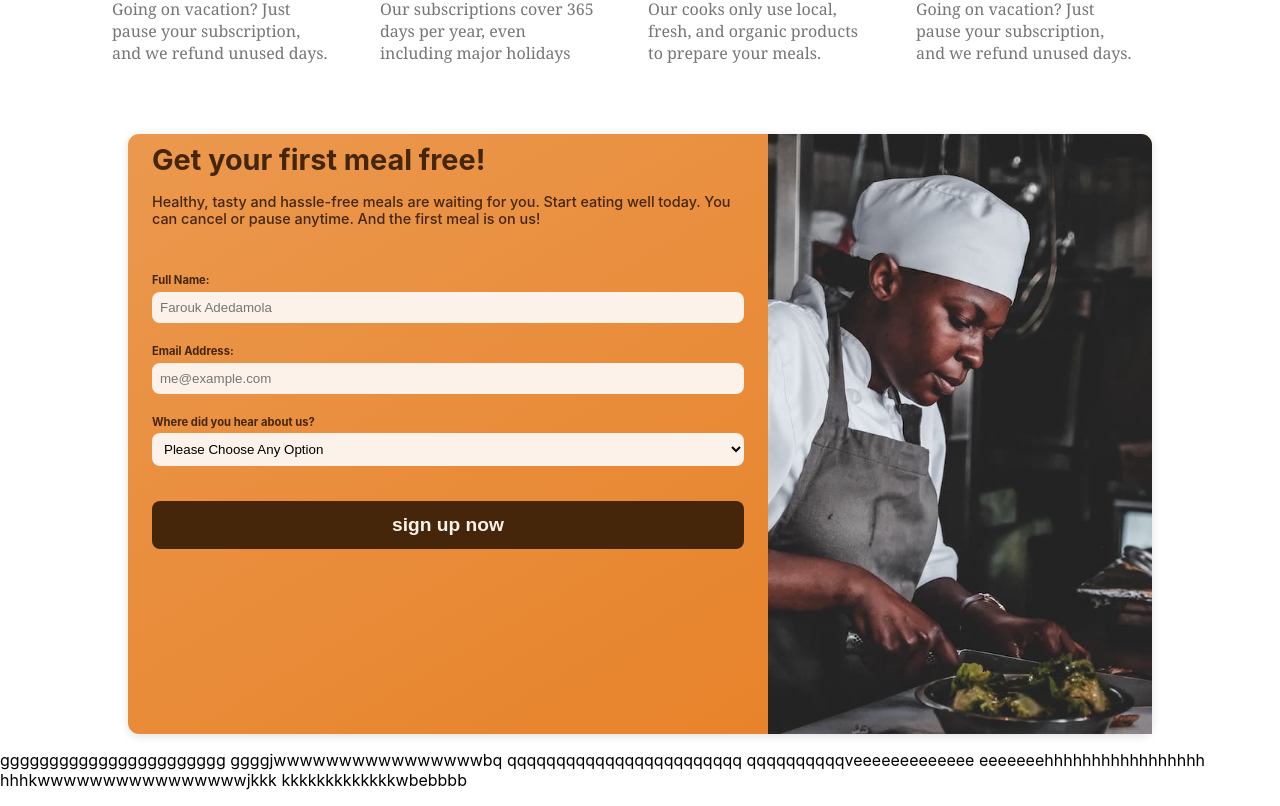
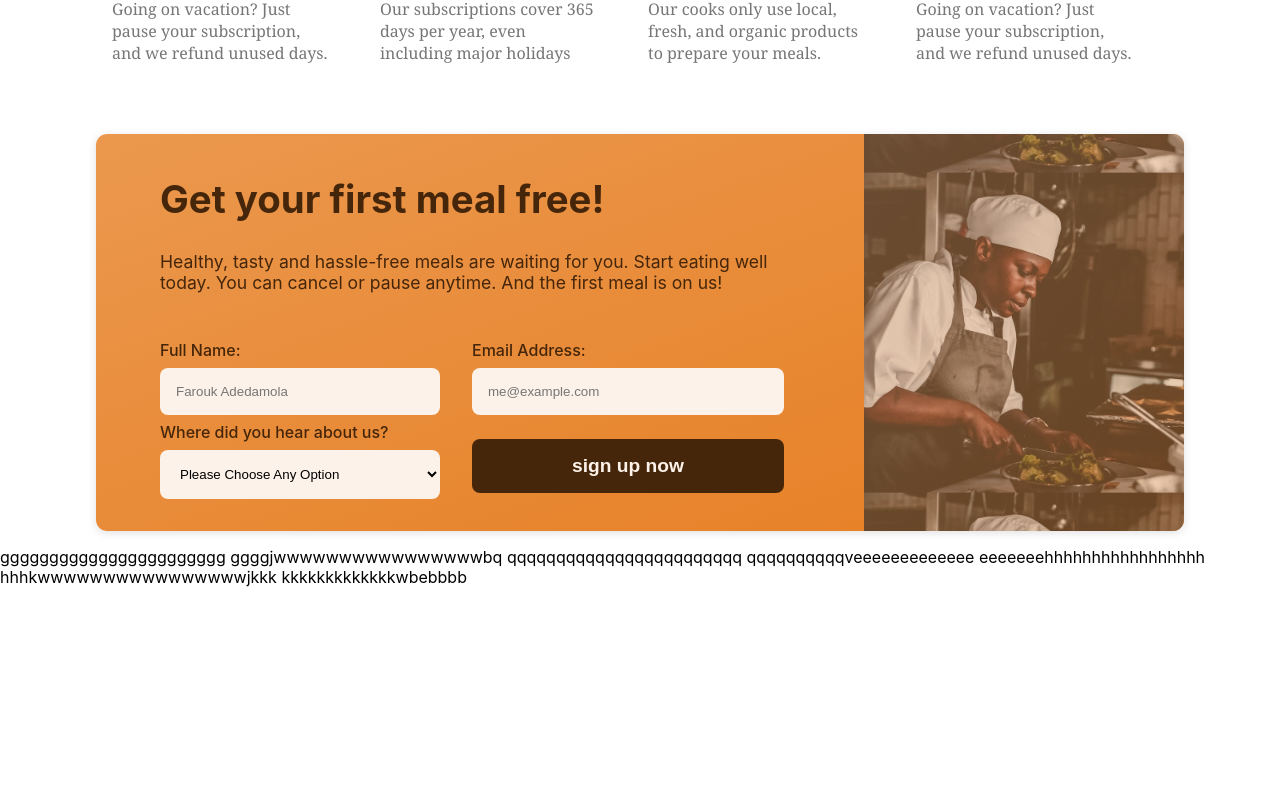
Before and after one commit to Farouk-Adedamola/OmniFood-clone, a React (Create React App) app: page / in a window 1280 px wide. Shown: the part 3831-4637 px from the top of the page. After the commit the page ends 4434 px from the top, so only its background shows below. Built offline with nearby package versions, Linux system fonts and the light colour scheme.

Commit message:
new changes

```diff
--- a/src/Components/Card/Card.js
+++ b/src/Components/Card/Card.js
@@ -37,6 +37,7 @@ const Card = () => {
               </p>
             </div>
             <form onSubmit={submitHandler}>
+              <div className={`${classes.each} && ${classes.special}`}>
                 <label>Full Name: </label>
                 <input
                   type="text"
@@ -44,6 +45,8 @@ const Card = () => {
                   placeholder="farouk adedamola"
                   onChange={(e) => setName(e.target.value)}
                 />
+              </div>
+              <div className={classes.each}>
                 <label>Email Address: </label>
                 <input
                   className={classes.email}
@@ -52,6 +55,8 @@ const Card = () => {
                   placeholder="me@example.com"
                   onChange={(e) => setEmail(e.target.value)}
                 />
+              </div>
+              <div className={`${classes.each} && ${classes.special}`}>
                 <label>Where did you hear about us? </label>
                 <select name="find" id="">
                   <option value="">please choose any option</option>
@@ -61,7 +66,10 @@ const Card = () => {
                   <option value="">facebook ad</option>
                   <option value="">others</option>
                 </select>
+              </div>
+              <div className={classes.each}>
                 <button type="submit">sign up now</button>
+              </div>
             </form>
           </div>
         </main>
--- a/src/Components/Card/Card.module.css
+++ b/src/Components/Card/Card.module.css
@@ -5,9 +5,6 @@
 
   background-image: linear-gradient(to right bottom, #eb984e, #e67e22);
   box-shadow: rgba(99, 99, 99, 0.2) 0px 2px 8px 0px;
-}
-
-.main {
 }
 
 .section img {
@@ -23,7 +20,7 @@
 }
 
 .texts {
-  padding: 8px 0 1.4rem 0;
+  padding: 10px 0 1.4rem 0;
 }
 
 .texts h1 {
@@ -41,15 +38,20 @@
 }
 
 form {
+  padding-bottom: 1rem;
+}
+
+.each {
   display: flex;
   flex-direction: column;
+  padding-top: 0.5rem;
+  line-height: 2.2rem;
 }
 
 label {
   font-size: 0.7rem;
   font-weight: 700;
   color: #45260a;
-  padding: 0.6rem 0 0.3rem 0;
 }
 
 input:active {
@@ -58,48 +60,44 @@ input:active {
 
 input,
 select {
-  padding: 0.5rem 0.5rem;
+  padding: 0.7rem;
   border-radius: 0.5rem;
   border: none;
   background: #fdf2e9;
   outline: none;
   text-transform: capitalize;
-  margin-bottom: 0.7rem;
 }
 
 .email {
   text-transform: lowercase;
 }
 
-button {
-  padding: 0.8rem 0.8rem;
+.each button {
+  padding: 0.9rem;
   border-radius: 0.5rem;
   border: none;
-  margin: 1.5rem 0;
   background: #45260a;
   color: #fdf2e9;
   font-weight: 700;
   font-size: 1.2rem;
   transition: all 0.4s;
+  margin-top: 1rem;
+  outline-color: #000;
 }
 
-button:hover {
+.each button:hover {
   background: #fdf2e9;
   color: #333333;
 }
 
 @media screen and (min-width: 660px) {
   .section {
-    width: 80vw;
-    height: 75vh;
+    width: 85vw;
   }
   .main {
-    /* width: 55vw; */
     display: grid;
-    grid-template: "a b" / 65fr 30fr;
-    gap: 5fr;
-    /* grid-template-areas: "a b"; */
-    /* flex-direction: row-reverse; */
+    grid-template: "a b" / 60fr 25fr;
+    grid-gap: 3rem;
   }
 
   .image {
@@ -108,11 +106,75 @@ button:hover {
 
   .container {
     grid-area: a;
+    padding: 2rem 2rem 2rem 4rem;
   }
+
+  .image {
+    background-image: linear-gradient(
+        to right bottom,
+        rgba(235, 150, 76, 0.35),
+        rgba(230, 126, 34, 0.35)
+      ),
+      url(../../Assets/menu-images/gallery-5.jpg);
+    /* display: grid; */
+    width: 25vw;
+    background-size: contain;
+    background-position: center;
+    /* object-fit: cover; */
+    /* height: auto; */
+    border-radius: 0 0.7rem 0.7rem 0;
+  }
+
   .section img {
-    width: 30vw;
-    object-fit: cover;
-    height: 75vh;
-    border-radius: 0 0.7rem 0 0;
+    display: none;
+  }
+
+  .texts h1 {
+    font-size: 2.4rem;
+    font-weight: bold;
+  }
+
+  .texts p {
+    font-size: 1.1rem;
+    font-weight: 400;
+    padding-top: 0.8rem;
+  }
+
+  form {
+    display: grid;
+    grid-template-columns: repeat(2, 1fr);
+    align-items: center;
+    /* padding-bottom: 0; */
+    padding: 0;
+    /* margin-top: 1rem; */
+  }
+
+  .each {
+    display: flex;
+    flex-direction: column;
+    padding: 0;
+    margin: 0;
+  }
+
+  .special {
+    margin-right: 2rem;
+  }
+
+  .each input,
+  select {
+    padding: 1rem;
+  }
+
+  .each label {
+    font-size: 1rem;
+    font-weight: 500;
+  }
+
+  .each button {
+    padding: 1rem;
+    margin-top: 1.1rem;
+    margin-bottom: 0;
+    /* justify-self: flex-start; */
+    /* align-self: ; */
   }
 }
```
Lines whose indentation alone changed are shown as unchanged.
